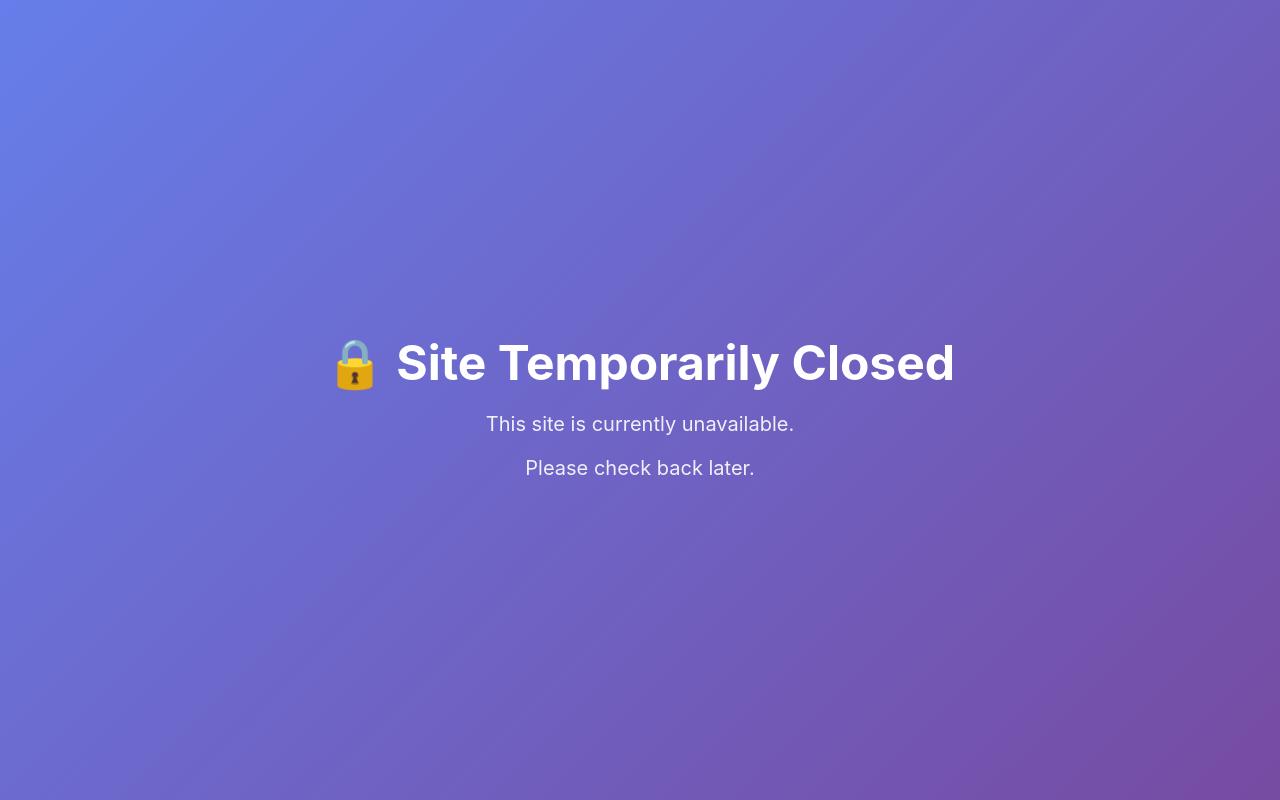
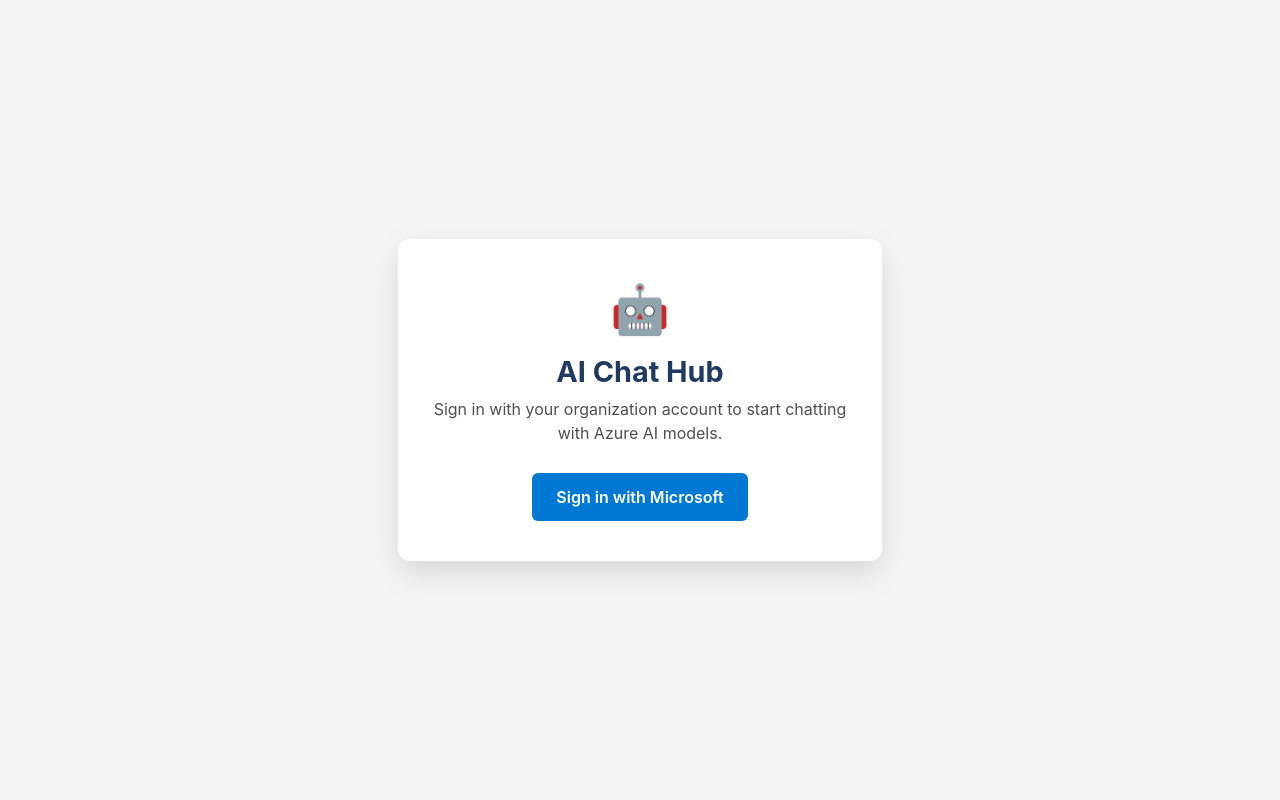
Before and after one commit to LasseNyboe1983/TI-ai-app, a plain HTML site: page frontend/login.html in a window 1280 px wide. Drawn offline with Linux system fonts and the light colour scheme; no server answers.

Commit message:
Implement Azure AD single-tenant authentication

```diff
--- a/frontend/login.html
+++ b/frontend/login.html
@@ -2,37 +2,40 @@
 <html lang="en">
 <head>
   <meta charset="utf-8">
-  <title>Site Temporarily Unavailable</title>
+  <title>AI Chat Hub - Sign In</title>
   <style>
-    body {
-      font-family: -apple-system, BlinkMacSystemFont, "Segoe UI", Roboto, sans-serif;
-      display: flex;
-      align-items: center;
-      justify-content: center;
-      min-height: 100vh;
-      margin: 0;
-      background: linear-gradient(135deg, #667eea 0%, #764ba2 100%);
-      color: white;
-    }
-    .container {
-      text-align: center;
-      padding: 2rem;
-    }
-    h1 {
-      font-size: 3rem;
-      margin-bottom: 1rem;
-    }
-    p {
-      font-size: 1.25rem;
-      opacity: 0.9;
-    }
+    html, body { height:100%; margin:0; font-family:-apple-system, BlinkMacSystemFont, "Segoe UI", Roboto, sans-serif; background:#f5f5f5; }
+    body { display:flex; align-items:center; justify-content:center; padding:2rem; box-sizing:border-box; }
+    main { width:min(420px, 100%); background:#fff; border-radius:12px; padding:2.5rem 2rem; box-shadow:0 12px 32px rgba(0,0,0,0.12); text-align:center; }
+    h1 { margin:0 0 0.5rem; font-size:1.8rem; color:#1f3a63; }
+    p { margin:0 0 1.75rem; color:#4f4f4f; line-height:1.5; }
+    a.button { display:inline-flex; align-items:center; justify-content:center; gap:0.5rem; background:#0078d4; color:#fff; text-decoration:none; border-radius:6px; padding:0.85rem 1.5rem; font-weight:600; transition:background 0.2s; }
+    a.button:hover { background:#005fa3; }
+    .logo { font-size:3rem; margin-bottom:1rem; }
   </style>
 </head>
 <body>
-  <div class="container">
-    <h1>🔒 Site Temporarily Closed</h1>
-    <p>This site is currently unavailable.</p>
-    <p>Please check back later.</p>
-  </div>
+  <main>
+    <div class="logo">🤖</div>
+    <h1>AI Chat Hub</h1>
+    <p>Sign in with your organization account to start chatting with Azure AI models.</p>
+    <a class="button" href="/.auth/login/aad?post_login_redirect_uri=/chat">Sign in with Microsoft</a>
+  </main>
+  <script>
+    // Auto-redirect if already authenticated
+    async function checkAuth() {
+      try {
+        const res = await fetch('/.auth/me');
+        if (!res.ok) return;
+        const data = await res.json();
+        if (data.clientPrincipal && data.clientPrincipal.userRoles.includes('authenticated')) {
+          window.location.replace('/chat');
+        }
+      } catch (err) {
+        console.warn('Auth check failed', err);
+      }
+    }
+    checkAuth();
+  </script>
 </body>
 </html>
```
Also changed, not shown: frontend/index.html (+17 -30 lines), frontend/staticwebapp.config.json (deleted, +0 -25 lines), staticwebapp.config.json (+32 -4 lines).
